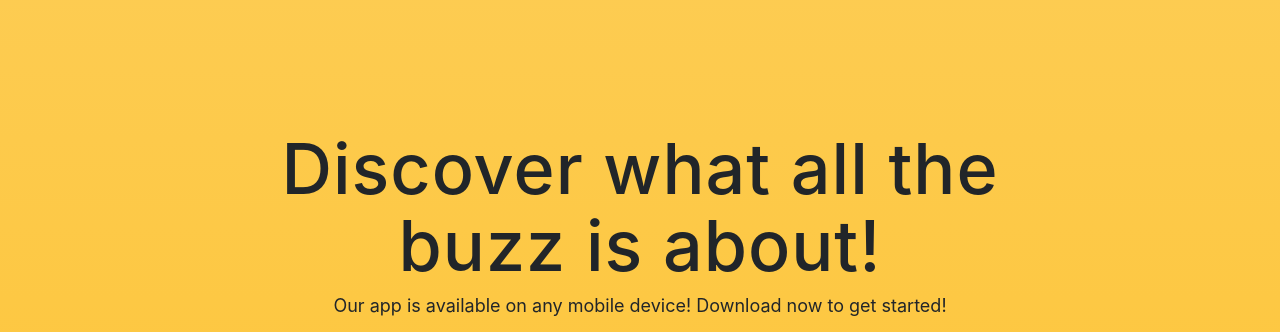
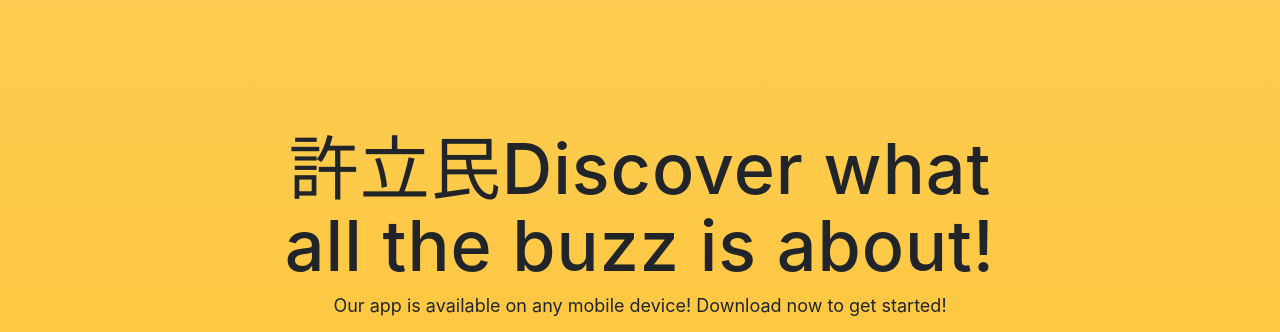
Before and after one commit to aandd0606/example, a website with bundled scripts: page index.html in a window 1280 px wide. Shown: the part 820-1152 px from the top of the page. Built offline with nearby package versions, Linux system fonts and the light colour scheme; a web font is replaced by a local one.

Commit message:
內容加入名字！

```diff
--- a/index.html
+++ b/index.html
@@ -86,7 +86,7 @@
       <div class="container">
         <div class="row">
           <div class="col-md-8 mx-auto">
-            <h2 class="section-heading">Discover what all the buzz is about!</h2>
+            <h2 class="section-heading">許立民Discover what all the buzz is about!</h2>
             <p>Our app is available on any mobile device! Download now to get started!</p>
             <div class="badges">
               <a class="badge-link" href="#"><img src="img/google-play-badge.svg" alt=""></a>
```
